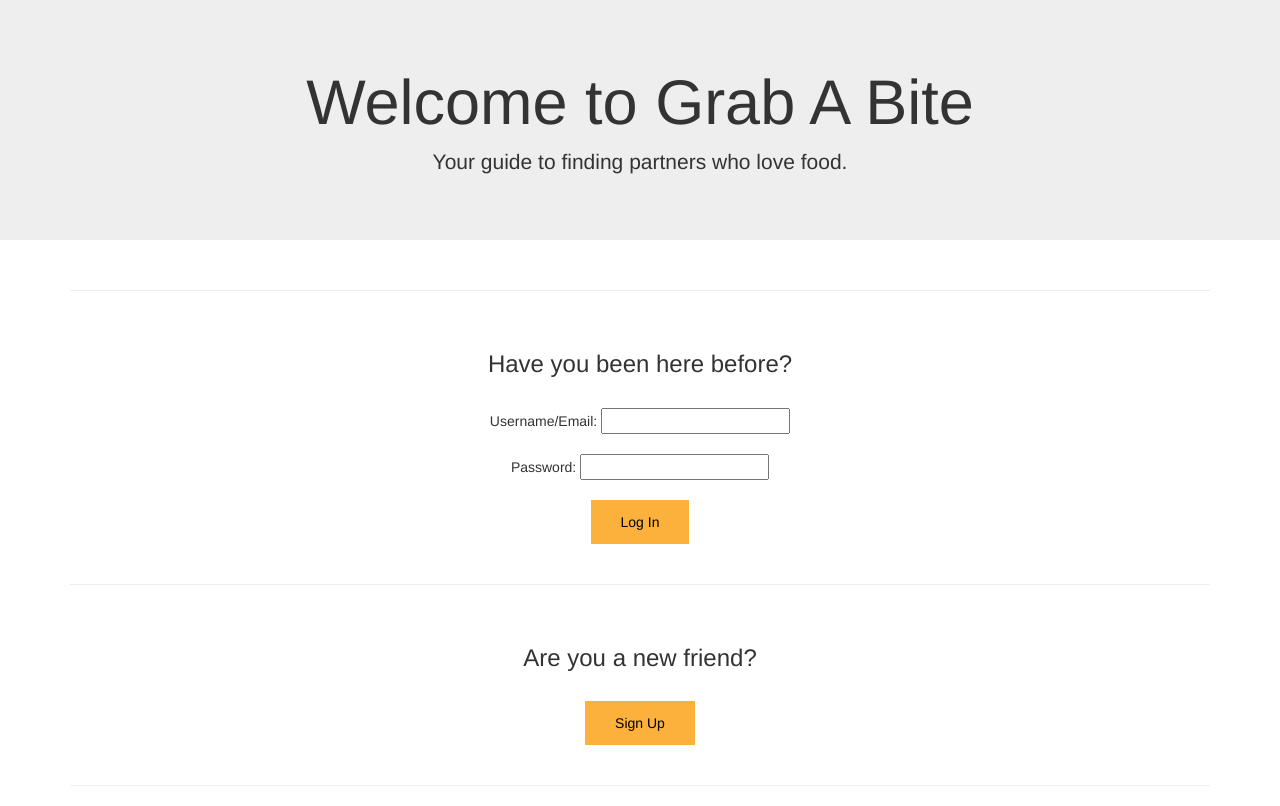
After one commit to Oontsk/Grab-a-Bite, a PHP site: page /homepage.php in a window 1280 px wide. The commit adds this page. Run offline with PHP 8.4, Linux system fonts and the light colour scheme; some libraries are stand-ins or nearby versions.

Commit message:
major league fixes

```diff
--- a/editProfile.php
+++ b/editProfile.php
@@ -18,7 +18,7 @@
 
 	if (isset($_POST["submitButton"])) {
         if ($_POST["submitButton"] === "Go Back") {
-            header("Location: homepage.html");
+            header("Location: menu.html");
         } else {
             $email = trim($_POST["email"]);
 
--- /dev/null
+++ b/homepage.php
@@ -0,0 +1,114 @@
+<?php
+/**
+ * Created by PhpStorm.
+ * User: Oontsk
+ * Date: 11/30/2017
+ * Time: 5:37 PM
+ */
+//Grab A Bite Homepage -->
+//Anna Blendermann, Ronnie Davis, Ashley Dear, Hunter Klamut -->
+session_start();
+if (isset($_POST["Go-home"]) && $_POST["Go-home"] === "Logout") {
+    $_SESSION["UserEmail"] = "";
+}
+if (isset($_SESSION["UserEmail"]) && $_SESSION["UserEmail"] !== "") {
+    header("Location: menu.html");
+}
+
+require_once ("dbLogin.php");
+$email = "";
+$password = "";
+$invalid = "";
+$page = "";
+
+if (isset($_POST["login"])) {
+    $email = trim($_POST["email"]);
+    $password = trim($_POST["password"]);
+
+    if ($email === "" || $password === "") {
+        $invalid .= "<h2>Cannot leave username or password field blank.</h2>";
+    } else {
+
+        $db_connection = new mysqli($host, $user, $dbpassword, $database);
+
+        if ($db_connection->connect_error) {
+            die($db_connection->connect_error);
+        }
+
+        $query = "select * from users where email=\"{$email}\"";
+        $result = $db_connection->query($query);
+
+
+        if ($result->num_rows === 0) {
+            $invalid .= "<h2>No entry exists in our database for the specified email and password.</h2>";
+        } else {
+            $result->data_seek(0);
+            $row = $result->fetch_array(MYSQLI_ASSOC);
+
+            if (password_verify($password, $row['password'])) {
+                session_start();
+                $_SESSION['UserEmail'] = $email;
+            } else {
+                $invalid .= "<h2>Incorrect password entered.</h2>";
+            }
+        }
+    }
+
+    if ($invalid === "") {
+        header("Location: menu.html");
+    }
+}
+
+$page = <<<THIS
+
+<!DOCTYPE html>
+<html lang="en">
+<head>
+    <title>Grab A Bite Homepage</title>
+    <meta charset="utf-8">
+    <meta name="viewport" content="width=device-width, initial-scale=1">
+    <link rel="stylesheet" href="https://maxcdn.bootstrapcdn.com/bootstrap/3.3.7/css/bootstrap.min.css">
+    <link rel="stylesheet" href="menu.css"/>
+    <link rel="shortcut icon" href="favicon.ico"/>
+    <script src="https://ajax.googleapis.com/ajax/libs/jquery/3.2.1/jquery.min.js"></script>
+    <script src="https://maxcdn.bootstrapcdn.com/bootstrap/3.3.7/js/bootstrap.min.js"></script>
+</head>
+<body>
+
+<!-- Grab A Bite home page -->
+<div class="jumbotron text-center">
+    <h1>Welcome to Grab A Bite</h1>
+    <p>Your guide to finding partners who love food.</p>
+<p>$invalid</p>
+</div>
+
+<div class="container">
+    <div class="text-center">
+
+        <!-- User Login section -->
+        <hr><br>
+        <h3>Have you been here before?</h3><br>
+        <form action="homepage.php" method="POST">
+    Username/Email: <input type="email" name="email" value="$email"/><br><br>
+Password: <input type="password" name="password" value="$password"/><br><br>
+            <input type="submit" name="login" value="Log In" class="buttons"/><br><br>
+        </form>
+        <hr><br>
+
+        <!-- User Signup section -->
+        <h3>Are you a new friend?</h3><br>
+        <form action="signup.php" method="POST">
+            <input type="submit" name="signup" value="Sign Up" class="buttons"/><br><br>
+            <hr>
+        </form>
+    </div>
+</div>
+
+
+</body>
+</html>
+
+THIS;
+
+echo $page;
+?>
--- a/menu.html
+++ b/menu.html
@@ -41,8 +41,8 @@
 		</div>
 		<hr><br>
 
-		<form action="homepage.html" method="POST">
-			<input type="submit" name="home" value="Go Back" class="back"/><br><br>
+		<form action="homepage.php" method="POST">
+			<input type="submit" name="Go-home" value="Logout" class="back"/><br><br>
 		</form>
 		<hr>
 	</div>
```
Also changed, not shown: login.php (deleted, +0 -73 lines), makeFriends.html (deleted, +0 -15 lines), scratch.php (deleted, +0 -32 lines).
